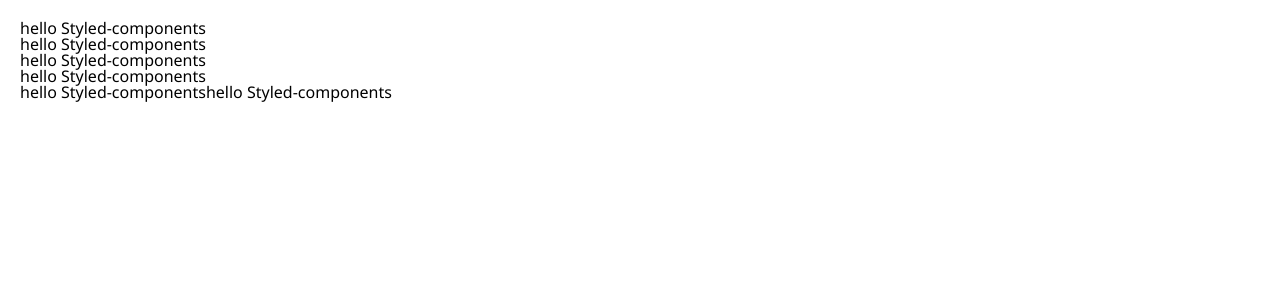
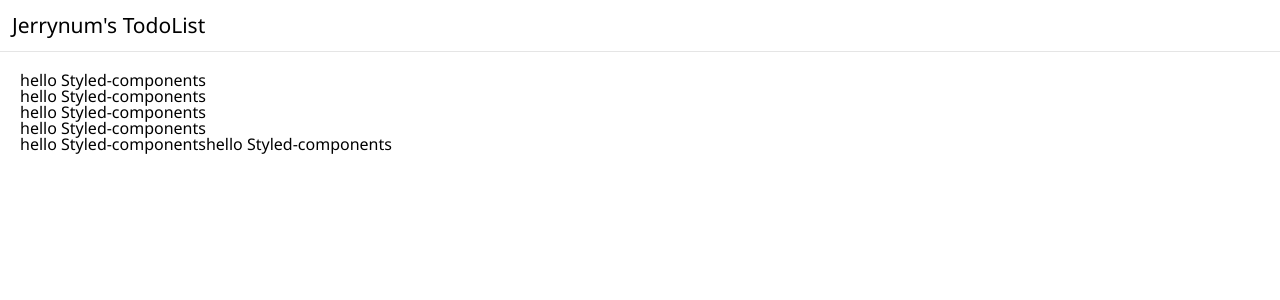
Before and after one commit to suhyun-p/NextTodo, a Next.js app: page / in a window 1280 px wide. Shown: the top 300 px of the page. Built offline with nearby package versions, Linux system fonts and the light colour scheme.

Commit message:
5.1 투두리슽 헤더 만들기

```diff
--- /dev/null
+++ b/components/Header.tsx
@@ -0,0 +1,25 @@
+import React from "react";
+import styled from "styled-components";
+import pallete from "../styles/palette";
+
+const Container = styled.div`
+  display: flex;
+  align-items: center;
+  width: 100%;
+  height: 52px;
+  padding: 0 12px;
+  border-bottom: 1px solid ${pallete.gray};
+  h1 {
+    font-size: 21px;
+  }
+`;
+
+const Header: React.FC = () => {
+    return (
+        <Container>
+            <h1>Jerrynum's TodoList</h1>
+        </Container>
+    );
+};
+
+export default Header;
--- a/pages/_app.tsx
+++ b/pages/_app.tsx
@@ -1,10 +1,12 @@
-import App, { AppContext, AppProps, AppInitialProps } from "next/app";
+import { AppProps } from "next/app";
+import Header from "../components/Header";
 import GlobalStyle from "../styles/GlobalStyle";
 
 const app = ({ Component, pageProps }: AppProps) => {
     return (
         <>
             <GlobalStyle />
+            <Header />
             <Component {...pageProps} />
         </>
     );
--- /dev/null
+++ b/styles/palette.ts
@@ -0,0 +1,11 @@
+export default {
+    red: "#FFAFB0",
+    orange: "#FFC282",
+    yellow: "#FCFFB0",
+    green: "#E2FFAF",
+    blue: "#AEE4FF",
+    navy: "#B5C7ED",
+    gray: "#E5E5E5",
+    deep_red: "#F35456",
+    deep_green: "#47E774",
+  };
```
